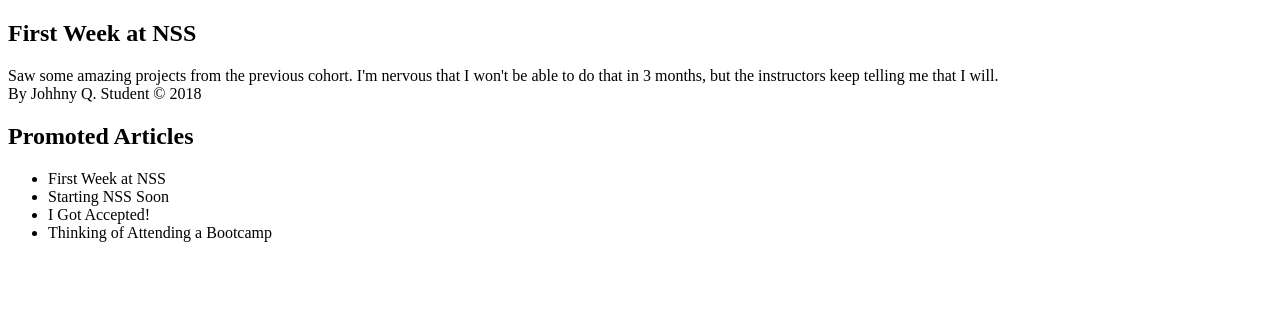
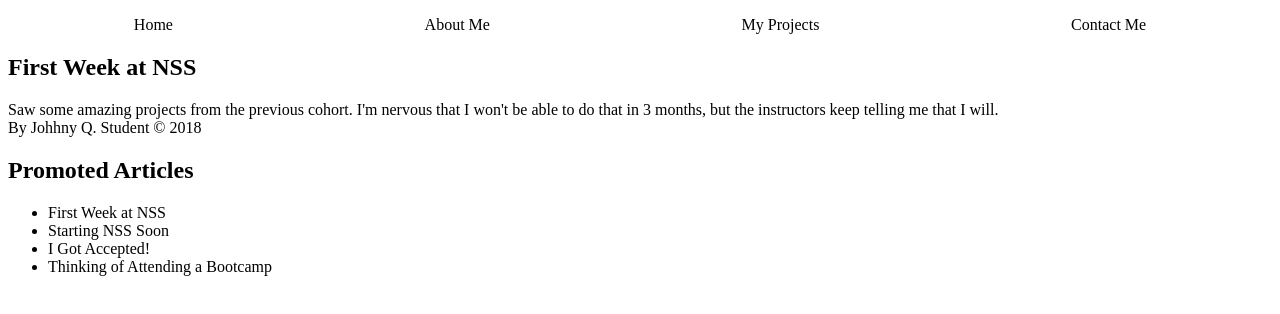
Before and after one commit to NewForce-at-Mountwest/bem-and-flexbox-demo, a plain HTML site: page index.html in a window 1280 px wide. Drawn offline with Linux system fonts and the light colour scheme.

Commit message:
added lightning exercises

```diff
--- a/index.html
+++ b/index.html
@@ -15,6 +15,13 @@
 </head>
 
 <body>
+  <!-- answer to lightning exercise, delete later -->
+  <nav>
+    <a href="#">Home</a>
+    <a href="#">About Me</a>
+    <a href="#">My Projects</a>
+    <a href="#">Contact Me</a>
+  </nav>
   <article>
     <header>
       <h1>First Week at NSS</h1>
--- a/style.css
+++ b/style.css
@@ -0,0 +1,16 @@
+nav{
+  margin-top: 1rem;
+  display: flex;
+  justify-content: space-around;
+}
+
+
+a{
+  display: block;
+  color: black;
+  text-decoration: none;
+}
+
+a:hover{
+  color: darkgray;
+}
```
Also changed, not shown: 1 other file.
